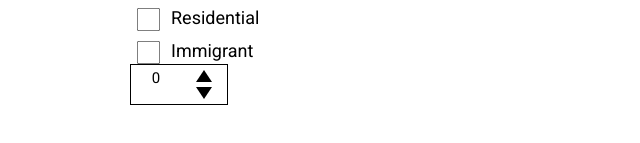
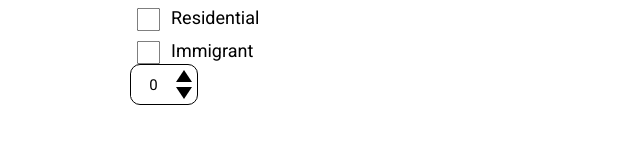
Before and after one commit to TritonSE/FSD-Distribution-Web-App, a React (Create React App) app: page / in a window 1280 px wide. Shown: the part 3665-3808 px from the top of the page, without its empty margins (0-640 px from the left). Built offline with nearby package versions, Linux system fonts and the light colour scheme.

Commit message:
Refined intcrementer box styling

```diff
--- a/src/pages/agency-profile-form/IncrementerBox.jsx
+++ b/src/pages/agency-profile-form/IncrementerBox.jsx
@@ -6,8 +6,30 @@ import { Container } from "react-bootstrap";
 class IncrementerBox extends Component {
   constructor(props) {
     super(props);
-    this.state = { count: 0 };
+    this.state = {
+      count: 0,
+      topBtnColor: "black",
+      btmBtnColor: "black",
+      topBtnHover: false,
+      btmBtnHover: false,
+    };
   }
+
+  toggleTopBtnHover = () => {
+    if (!this.state.topBtnHover) {
+      this.setState({ topBtnColor: "gray", topBtnHover: true });
+    } else {
+      this.setState({ topBtnColor: "black", topBtnHover: false });
+    }
+  };
+
+  toggleBtmBtnHover = () => {
+    if (!this.state.btmBtnHover) {
+      this.setState({ btmBtnColor: "gray", btmBtnHover: true });
+    } else {
+      this.setState({ btmBtnColor: "black", btmBtnHover: false });
+    }
+  };
 
   handleIncrement = () => {
     this.setState({ count: ++this.state.count });
@@ -21,17 +43,33 @@ class IncrementerBox extends Component {
 
   handleInputChange = (event) => {
     this.setState({ count: event.target.value });
-  }
+  };
   render() {
     return (
-      <Container className="incrementer-box-container">
-        <Row>
-          <Col>
-            <input className="incrementer-box-input" value={this.state.count} onChange={this.handleInputChange}/>
+      <Container className="incrementer-box-container remove-all-margin-padding">
+        <Row className="no-gutters">
+          <Col className="no-gutters">
+            <input
+              className="incrementer-box-input"
+              value={this.state.count}
+              onChange={this.handleInputChange}
+            />
           </Col>
-          <Col>
-            <div className="triangle-up" onClick={this.handleIncrement} />
-            <div className="triangle-down" onClick={this.handleDecrement} />
+          <Col className="no-gutters">
+            <div
+              className="triangle-up"
+              style={{ "border-bottom-color": this.state.topBtnColor }}
+              onMouseEnter={this.toggleTopBtnHover}
+              onMouseLeave={this.toggleTopBtnHover}
+              onClick={this.handleIncrement}
+            />
+            <div
+              className="triangle-down"
+              style={{ "border-top-color": this.state.btmBtnColor }}
+              onMouseEnter={this.toggleBtmBtnHover}
+              onMouseLeave={this.toggleBtmBtnHover}
+              onClick={this.handleDecrement}
+            />
           </Col>
         </Row>
       </Container>
--- a/src/pages/agency-profile-form/formstyle.css
+++ b/src/pages/agency-profile-form/formstyle.css
@@ -174,14 +174,20 @@ select.custom-select {
 /* * Incrementer Box * */
 
 .incrementer-box-container {
-  text-align: center;
+  padding: 0px;
+  margin: 0px;
+  border-radius: 10px ;
   border: 1px solid #000000;
 }
 
+.remove-all-margin-padding{
+  margin:0 ! important;
+  padding:0 ! important;
+  }
+
 .incrementer-box-input {
-  margin-top: auto;
-  margin-bottom: auto;
-  width: 20px;
+  margin-top: 8px;
+  width: 45px;
   text-align: center;
   font-family: Roboto;
   font-style: normal;
@@ -192,8 +198,7 @@ select.custom-select {
 
 .triangle-up {
   margin-top: 5px;
-  width: 8px;
-  height:8px;
+  margin-right: 5px;
   border-left: 8px solid transparent;
   border-right: 8px solid transparent;
   border-bottom: 12px solid rgb(0, 0, 0);
@@ -203,9 +208,7 @@ select.custom-select {
 .triangle-down {
   margin-top: 5px;
   margin-bottom: 5px;
-  /* TOP RIGHT BOTTOM LEFT */
-  width: 8px;
-  height:8px;
+  margin-right: 5px;
   border-left: 8px solid transparent;
   border-right: 8px solid transparent;
   border-top: 12px solid rgb(0, 0, 0);
```
